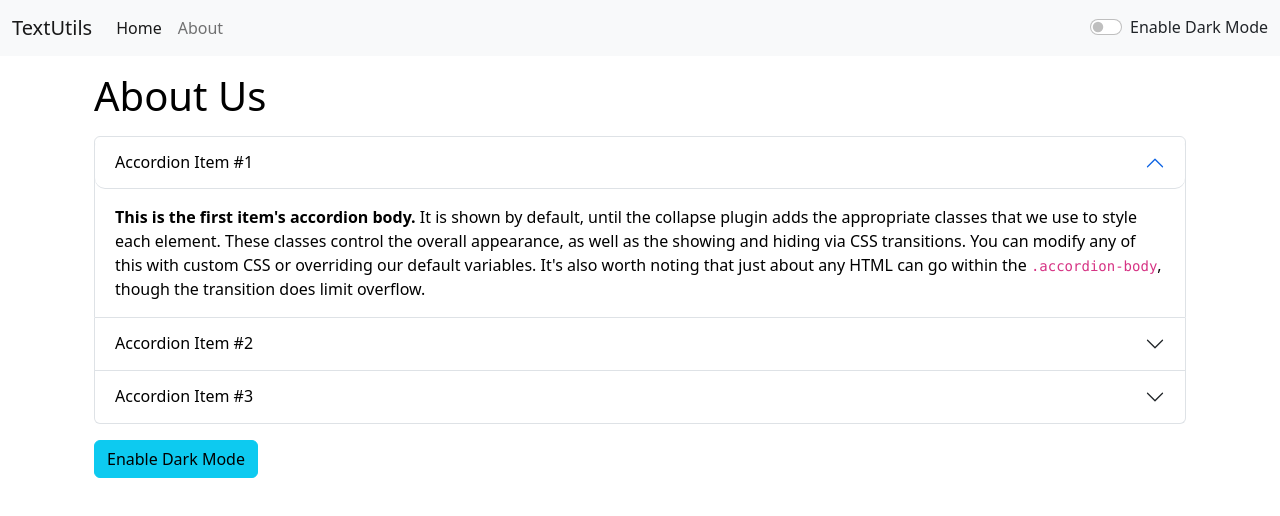
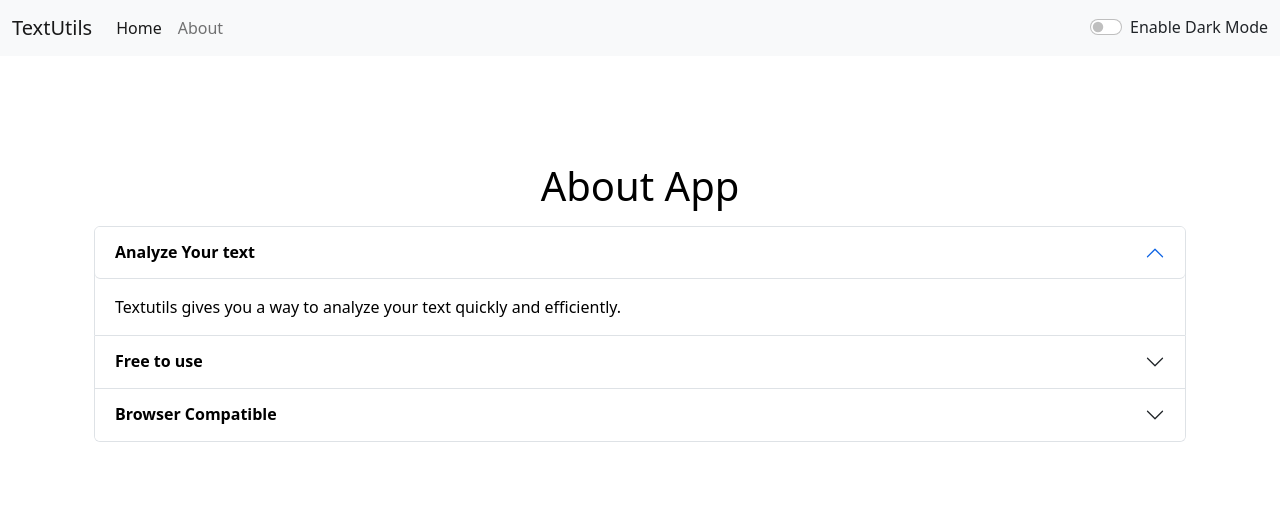
Before and after one commit to drcount-root/TextUtils, a React (Create React App) app: page /about in a window 1280 px wide. Shown: the top 516 px of the page. Built offline with nearby package versions, Linux system fonts and the light colour scheme.

Commit message:
25th Octo 2022

```diff
--- a/src/App.js
+++ b/src/App.js
@@ -45,7 +45,7 @@
         <Alert alert={alert} />
         <div className="container my-3">
           <Routes>
-            <Route exact path="/about" element={<About />} />
+            <Route exact path="/about" element={<About mode={mode}/>} />
             <Route
               exact
               path="/"
--- a/src/components/About.js
+++ b/src/components/About.js
@@ -1,38 +1,46 @@
 import React, { useState } from "react";
 
-export default function About() {
-  const [myStyle, setMyStyle] = useState({
-    color: "black",
-    backgroundColor: "white",
-    borderRadius: "10px",
-  });
+export default function About(props) {
+  // const [myStyle, setMyStyle] = useState({
+  //   color: "black",
+  //   backgroundColor: "white",
+  //   borderRadius: "10px",
+  // });
 
-  const [btnText, setBtnText] = useState("Enable Dark Mode");
-
-  const toggleStyle = () => {
-    if (myStyle.color === "black") {
-      setMyStyle({
-        color: "white",
-        backgroundColor: "#09213d",
-        border: "1px solid white",
-        borderRadius: "10px",
-      });
-      setBtnText("Enable Light Mode");
-    } else {
-      setMyStyle({
-        color: "black",
-        backgroundColor: "white",
-        borderRadius: "10px",
-        paddingTop: "5px",
-      });
-      setBtnText("Enable Dark Mode");
-    }
+  let myStyle = {
+    color: props.mode === "dark" ? "white" : "black",
+    backgroundColor: props.mode === "dark" ? "rgb(9, 33, 61, 0.85)" : "white",
+    borderRadius: "5px",
+    // border: "1px solid",
+    // borderColor: props.mode === "dark" ? "rgb(36, 74, 104)" : "white",
   };
 
+  // const [btnText, setBtnText] = useState("Enable Dark Mode");
+
+  // const toggleStyle = () => {
+  //   if (myStyle.color === "black") {
+  //     setMyStyle({
+  //       color: "white",
+  //       backgroundColor: "#09213d",
+  //       border: "1px solid white",
+  //       borderRadius: "10px",
+  //     });
+  //     setBtnText("Enable Light Mode");
+  //   } else {
+  //     setMyStyle({
+  //       color: "black",
+  //       backgroundColor: "white",
+  //       borderRadius: "10px",
+  //       paddingTop: "5px",
+  //     });
+  //     setBtnText("Enable Dark Mode");
+  //   }
+  // };
+
   return (
-    <div className="container" style={myStyle}>
-      <h1 className="my-3">About Us</h1>
-      <div className="accordion" id="accordionExample" style={myStyle}>
+    <div className="container mt-5 py-2" style={myStyle}>
+      <h1 className="mb-3 text-center">About App</h1>
+      <div className="accordion mb-2" id="accordionExample" style={myStyle}>
         <div className="accordion-item">
           <h2 className="accordion-header" id="headingOne">
             <button
@@ -44,7 +52,7 @@
               aria-expanded="true"
               aria-controls="collapseOne"
             >
-              Accordion Item #1
+              <strong>Analyze Your text</strong>
             </button>
           </h2>
           <div
@@ -54,14 +62,8 @@
             data-bs-parent="#accordionExample"
           >
             <div className="accordion-body" style={myStyle}>
-              <strong>This is the first item's accordion body.</strong> It is
-              shown by default, until the collapse plugin adds the appropriate
-              classes that we use to style each element. These classes control
-              the overall appearance, as well as the showing and hiding via CSS
-              transitions. You can modify any of this with custom CSS or
-              overriding our default variables. It's also worth noting that just
-              about any HTML can go within the <code>.accordion-body</code>,
-              though the transition does limit overflow.
+              Textutils gives you a way to analyze your text quickly and
+              efficiently.
             </div>
           </div>
         </div>
@@ -76,7 +78,7 @@
               aria-expanded="false"
               aria-controls="collapseTwo"
             >
-              Accordion Item #2
+              <strong>Free to use</strong>
             </button>
           </h2>
           <div
@@ -86,14 +88,10 @@
             data-bs-parent="#accordionExample"
           >
             <div className="accordion-body" style={myStyle}>
-              <strong>This is the second item's accordion body.</strong> It is
-              hidden by default, until the collapse plugin adds the appropriate
-              classes that we use to style each element. These classes control
-              the overall appearance, as well as the showing and hiding via CSS
-              transitions. You can modify any of this with custom CSS or
-              overriding our default variables. It's also worth noting that just
-              about any HTML can go within the <code>.accordion-body</code>,
-              though the transition does limit overflow.
+              TextUtils is a free character counter tool that provides instant
+              character count & word count statistics for a given text.
+              TextUtils reports the number of words and characters. Thus it is
+              suitable for writing text with word/ character limit.
             </div>
           </div>
         </div>
@@ -108,7 +106,7 @@
               aria-expanded="false"
               aria-controls="collapseThree"
             >
-              Accordion Item #3
+              <strong>Browser Compatible</strong>
             </button>
           </h2>
           <div
@@ -118,23 +116,19 @@
             data-bs-parent="#accordionExample"
           >
             <div className="accordion-body" style={myStyle}>
-              <strong>This is the third item's accordion body.</strong> It is
-              hidden by default, until the collapse plugin adds the appropriate
-              classes that we use to style each element. These classes control
-              the overall appearance, as well as the showing and hiding via CSS
-              transitions. You can modify any of this with custom CSS or
-              overriding our default variables. It's also worth noting that just
-              about any HTML can go within the <code>.accordion-body</code>,
-              though the transition does limit overflow.
+              This word counter software works in any web browsers such as
+              Chrome, Firefox, Internet Explorer, Safari, Opera. It suits to
+              count characters in facebook, blog, books, excel document, pdf
+              document, essays, etc.
             </div>
           </div>
         </div>
       </div>
 
       {/* <div className="container my-3"> */}
-      <button type="button" className="btn btn-info my-3" onClick={toggleStyle}>
+      {/* <button type="button" className="btn btn-info my-3" onClick={toggleStyle}>
         {btnText}
-      </button>
+      </button> */}
       {/* </div> */}
     </div>
   );
--- a/src/components/Alert.js
+++ b/src/components/Alert.js
@@ -7,15 +7,16 @@
   };
 
   return (
-    props.alert && (
+    <div style={{ height: "50px" }}>
+      {props.alert && (
         <div
           className={`alert alert-${props.alert.type} alert-dismissible fade show`}
           role="alert"
         >
           <strong>{capitalize(props.alert.type)}</strong>: {props.alert.msg}
-
         </div>
-    )
+      )}
+    </div>
   );
 }
 
--- a/src/components/TextForm.js
+++ b/src/components/TextForm.js
@@ -5,32 +5,33 @@
     // console.log("Upper Click was clicked : " + text);
     let newText = text.toUpperCase();
     setText(newText);
-    props.showAlert('Coverted to uppercase', 'success');
+    props.showAlert("Coverted to uppercase", "success");
   };
 
   const handleDownClick = () => {
     let newText = text.toLowerCase();
     setText(newText);
-    props.showAlert('Coverted to lowercase', 'success');
+    props.showAlert("Coverted to lowercase", "success");
   };
 
   const handleClear = () => {
     let newText = "";
     setText(newText);
-    props.showAlert('Clear', 'success');
+    props.showAlert("Clear", "success");
   };
 
   const handleCopy = () => {
     let text = document.getElementById("myBox");
     text.select();
     navigator.clipboard.writeText(text.value);
-    props.showAlert('Copied', 'success');
+    document.getSelection().removeAllRanges();
+    props.showAlert("Copied", "success");
   };
 
   const handleExtraSpaces = () => {
     let newText = text.split(/[ ]+/);
     setText(newText.join(" "));
-    props.showAlert('Removing extra spaces', 'success');
+    props.showAlert("Removing extra spaces", "success");
   };
 
   // const handleNumRemover = () => {
@@ -54,14 +55,14 @@
           color: props.mode === "dark" ? "white" : "black",
         }}
       >
-        <h1>{props.heading}</h1>
-        <div className="mb-3">
+        <h1 className="mb-4">{props.heading}</h1>
+        <div className="mb-4">
           <textarea
             className="form-control"
             value={text}
             onChange={handleOnChange}
             style={{
-              backgroundColor: props.mode === "dark" ? "rgb(20, 20, 20)" : "white",
+              backgroundColor: props.mode === "dark" ? "#112f52" : "white",
               color: props.mode === "dark" ? "white" : "black",
             }}
             id="myBox"
@@ -69,41 +70,36 @@
           ></textarea>
         </div>
         <button
-          className={`btn btn-success text-${
-            props.mode === "dark" ? "light" : "dark"
-          }`}
+          disabled={text.length === 0}
+          className="btn btn-primary btn-sm my-1 mx-1"
           onClick={handleUpClick}
         >
           Convert to Uppercase
         </button>
         <button
-          className={`btn btn-primary mx-2 text-${
-            props.mode === "dark" ? "light" : "dark"
-          }`}
+          disabled={text.length === 0}
+          className="btn btn-primary btn-sm mx-1 my-1"
           onClick={handleDownClick}
         >
           Convert to Lowercase
         </button>
         <button
-          className={`btn btn-warning text-${
-            props.mode === "dark" ? "light" : "dark"
-          }`}
+          disabled={text.length === 0}
+          className="btn btn-primary btn-sm my-1 mx-1"
           onClick={handleCopy}
         >
           Copy
         </button>
         <button
-          className={`btn btn-info mx-2 text-${
-            props.mode === "dark" ? "light" : "dark"
-          }`}
+          disabled={text.length === 0}
+          className="btn btn-primary btn-sm mx-1 my-1"
           onClick={handleExtraSpaces}
         >
           Remove Extra Spaces
         </button>
         <button
-          className={`btn btn-danger text-${
-            props.mode === "dark" ? "light" : "dark"
-          }`}
+          disabled={text.length === 0}
+          className="btn btn-primary btn-sm my-1 mx-1"
           onClick={handleClear}
         >
           Clear
@@ -120,15 +116,22 @@
       >
         <h2>Your text summery</h2>
         <p>
-          {text.split(" ").length} words & {text.length} characters
+          {
+            text.split(" ").filter((elem) => {
+              return elem.length !== 0;
+            }).length
+          }{" "}
+          words & {text.length} characters
         </p>
-        <p>{0.008 * text.split(" ").length} minutes to read</p>
+        <p>
+          {0.008 *
+            text.split(" ").filter((elem) => {
+              return elem.length !== 0;
+            }).length}{" "}
+          minutes to read
+        </p>
         <h2>Preview</h2>
-        <p>
-          {text.length > 0
-            ? text
-            : "Enter something in the textbox above to preview"}
-        </p>
+        <p>{text.length > 0 ? text : "Nothing to preview !!!"}</p>
       </div>
     </>
   );
```
Lines whose indentation alone changed are shown as unchanged.
